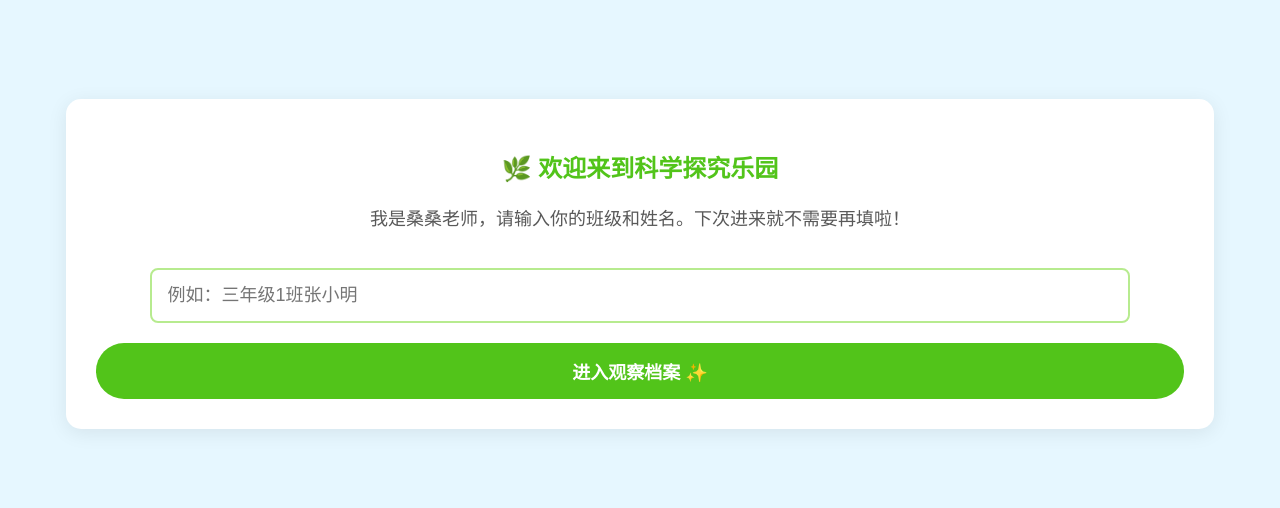
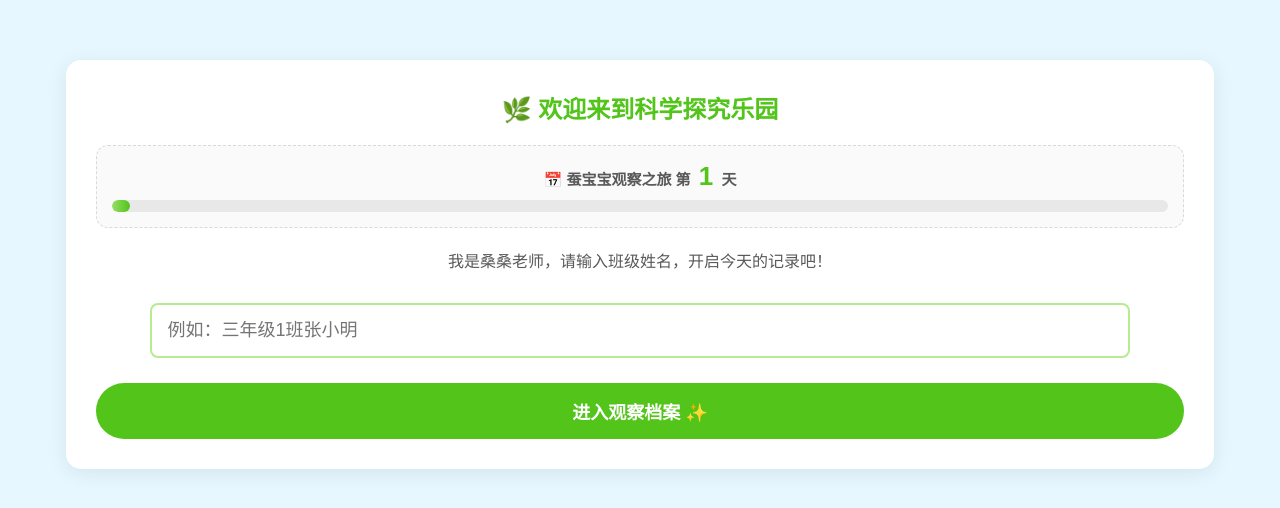
Before and after one commit to gnmtc2012-2026/sangsang-web, a plain HTML site: page index.html in a window 1280 px wide. Shown: the part 136-644 px from the top of the page. Drawn offline with Linux system fonts and the light colour scheme.

Commit message:
Update index.html

```diff
--- a/index.html
+++ b/index.html
@@ -4,6 +4,13 @@
     <meta charset="UTF-8">
     <meta name="viewport" content="width=device-width, initial-scale=1.0, maximum-scale=1.0, user-scalable=no">
     <title>蚕宝宝守护精灵桑桑</title>
+
+    <link rel="manifest" href="manifest.json">
+    <meta name="apple-mobile-web-app-capable" content="yes">
+    <meta name="apple-mobile-web-app-status-bar-style" content="default">
+    <meta name="apple-mobile-web-app-title" content="桑桑档案">
+    <link rel="apple-touch-icon" href="logo.png">
+
     <style>
         body { margin: 0; padding: 0; background-color: #f6ffed; font-family: sans-serif; }
         #welcome-mask {
@@ -12,29 +19,43 @@
             align-items: center; justify-content: center; z-index: 9999;
         }
         .box { background: white; padding: 30px; border-radius: 15px; box-shadow: 0 4px 20px rgba(0,0,0,0.08); width: 85%; text-align: center; }
-        h2 { color: #52c41a; font-size: 24px; }
-        p { font-size: 18px; color: #595959; }
-        input { width: 90%; padding: 15px; margin: 20px 0; border: 2px solid #b7eb8f; border-radius: 8px; font-size: 18px; outline: none; box-sizing: border-box; }
-        button { background: #52c41a; color: white; border: none; padding: 15px 35px; border-radius: 30px; font-size: 18px; cursor: pointer; font-weight: bold; width: 100%; transition: 0.3s; }
+        h2 { color: #52c41a; font-size: 24px; margin-top: 0; }
+        p { font-size: 16px; color: #595959; }
+        input { width: 90%; padding: 15px; margin: 15px 0; border: 2px solid #b7eb8f; border-radius: 8px; font-size: 18px; outline: none; box-sizing: border-box; }
+        button { background: #52c41a; color: white; border: none; padding: 15px 35px; border-radius: 30px; font-size: 18px; cursor: pointer; font-weight: bold; width: 100%; transition: 0.3s; margin-top: 10px;}
         button:disabled { background: #b7eb8f; cursor: not-allowed; }
         #timerText { font-size: 14px; color: #8c8c8c; margin-top: 15px; display: none; }
 
-        /* 极简版修改信息按钮 */
+        /* 隐形修改按钮 */
         #switchUserBtn {
-            position: fixed; top: 15px; right: 15px; z-index: 10000;
-            background: rgba(255,255,255,0.9); padding: 6px 12px; border-radius: 20px;
-            font-size: 13px; color: #595959; border: 1px solid #d9d9d9;
-            box-shadow: 0 2px 8px rgba(0,0,0,0.05); cursor: pointer; display: none;
+            position: fixed; top: 10px; right: 10px; z-index: 10000;
+            background: rgba(255, 255, 255, 0.4); backdrop-filter: blur(4px);
+            padding: 4px 8px; border-radius: 8px; font-size: 11px; color: rgba(0, 0, 0, 0.3);
+            border: 1px solid rgba(0, 0, 0, 0.05); cursor: pointer; display: none; transition: all 0.3s ease;
         }
+        #switchUserBtn:active, #switchUserBtn:hover { background: rgba(255, 255, 255, 0.95); color: #52c41a; border-color: #b7eb8f; }
+
+        /* 进度条美化 */
+        .progress-container { margin: 20px 0; padding: 15px; background: #fafafa; border-radius: 12px; border: 1px dashed #d9d9d9;}
+        .progress-text { font-size: 15px; color: #595959; margin-bottom: 8px; font-weight: bold;}
+        .day-highlight { color: #52c41a; font-size: 26px; margin: 0 4px; }
+        .bar-bg { background: #e8e8e8; border-radius: 10px; height: 12px; width: 100%; overflow: hidden; }
+        .bar-fill { background: linear-gradient(90deg, #95de64 0%, #52c41a 100%); height: 100%; width: 0%; transition: width 1.5s cubic-bezier(0.4, 0, 0.2, 1); border-radius: 10px;}
     </style>
 </head>
 <body>
-    <div id="switchUserBtn" onclick="resetName()">✏️ 修改名字</div>
+    <div id="switchUserBtn" onclick="resetName()">⚙️ 修改信息</div>
 
     <div id="welcome-mask">
         <div class="box">
             <h2>🌿 欢迎来到科学探究乐园</h2>
-            <p>我是桑桑老师，请输入你的班级和姓名。下次进来就不需要再填啦！</p>
+
+            <div class="progress-container">
+                <div class="progress-text">📅 蚕宝宝观察之旅 第 <span id="day-count" class="day-highlight">1</span> 天</div>
+                <div class="bar-bg"><div id="progress-fill" class="bar-fill"></div></div>
+            </div>
+
+            <p>我是桑桑老师，请输入班级姓名，开启今天的记录吧！</p>
             <input type="text" id="studentInput" placeholder="例如：三年级1班张小明">
             <button id="enterBtn" onclick="startChat()">进入观察档案 ✨</button>
             <div id="timerText">正在唤醒桑桑老师，用时：<span id="timeCount">0.0</span> 秒...</div>
@@ -47,15 +68,49 @@
         const LAF_API_URL = 'https://gm5ve3gmrf.sealosbja.site/getToken';
         let timerInterval;
 
-        // 读取缓存名字
+        // ==========================================
+        // 📅 日期计算逻辑 (老师请修改这里的起始日期)
+        // ==========================================
+        const PROJECT_START_DATE = '2026-04-15'; // <--- 发放蚕宝宝的第一天
+
+        function calculateProgress() {
+            const startDate = new Date(PROJECT_START_DATE);
+            const today = new Date();
+            // 计算相差天数（今天减去开始日期）
+            const diffTime = today.getTime() - startDate.getTime();
+            let diffDays = Math.floor(diffTime / (1000 * 60 * 60 * 24)) + 1; // +1 表示第一天算作第1天
+
+            if (diffDays < 1) diffDays = 1;
+            if (diffDays > 60) diffDays = 60; // 满级60天
+
+            document.getElementById('day-count').innerText = diffDays;
+
+            // 延迟0.3秒执行动画，让孩子们能看到进度条上涨的过程
+            setTimeout(() => {
+                const percent = (diffDays / 60) * 100;
+                document.getElementById('progress-fill').style.width = percent + '%';
+            }, 300);
+        }
+
+        // 页面一加载就计算进度条
+        calculateProgress();
+
+        // 验证缓存
         const savedName = localStorage.getItem('sangsang_student_id');
         if (savedName) {
-            document.getElementById('welcome-mask').style.display = 'none';
-            document.getElementById('switchUserBtn').style.display = 'block';
-            fetchTokenAndInit(savedName);
+            // 如果已经有名字，只把输入框和说明隐藏，保留进度条展示 1.5 秒再进门，增加仪式感
+            document.getElementById('studentInput').style.display = 'none';
+            document.querySelector('.box p').style.display = 'none';
+            document.getElementById('enterBtn').innerText = '正在进入今天的日记...';
+            document.getElementById('enterBtn').disabled = true;
+
+            setTimeout(() => {
+                document.getElementById('welcome-mask').style.display = 'none';
+                document.getElementById('switchUserBtn').style.display = 'block';
+                fetchTokenAndInit(savedName);
+            }, 1500);
         }
 
-        // 最简单的修改名字功能，只删名字，不碰底层，绝不报错
         function resetName() {
             if(confirm('想要修改填写的班级和姓名吗？')) {
                 localStorage.removeItem('sangsang_student_id');
@@ -78,7 +133,6 @@
                 document.getElementById('timeCount').innerText = cost;
             }, 100);
 
-            // 记住名字
             localStorage.setItem('sangsang_student_id', name);
             fetchTokenAndInit(name);
         }
```
